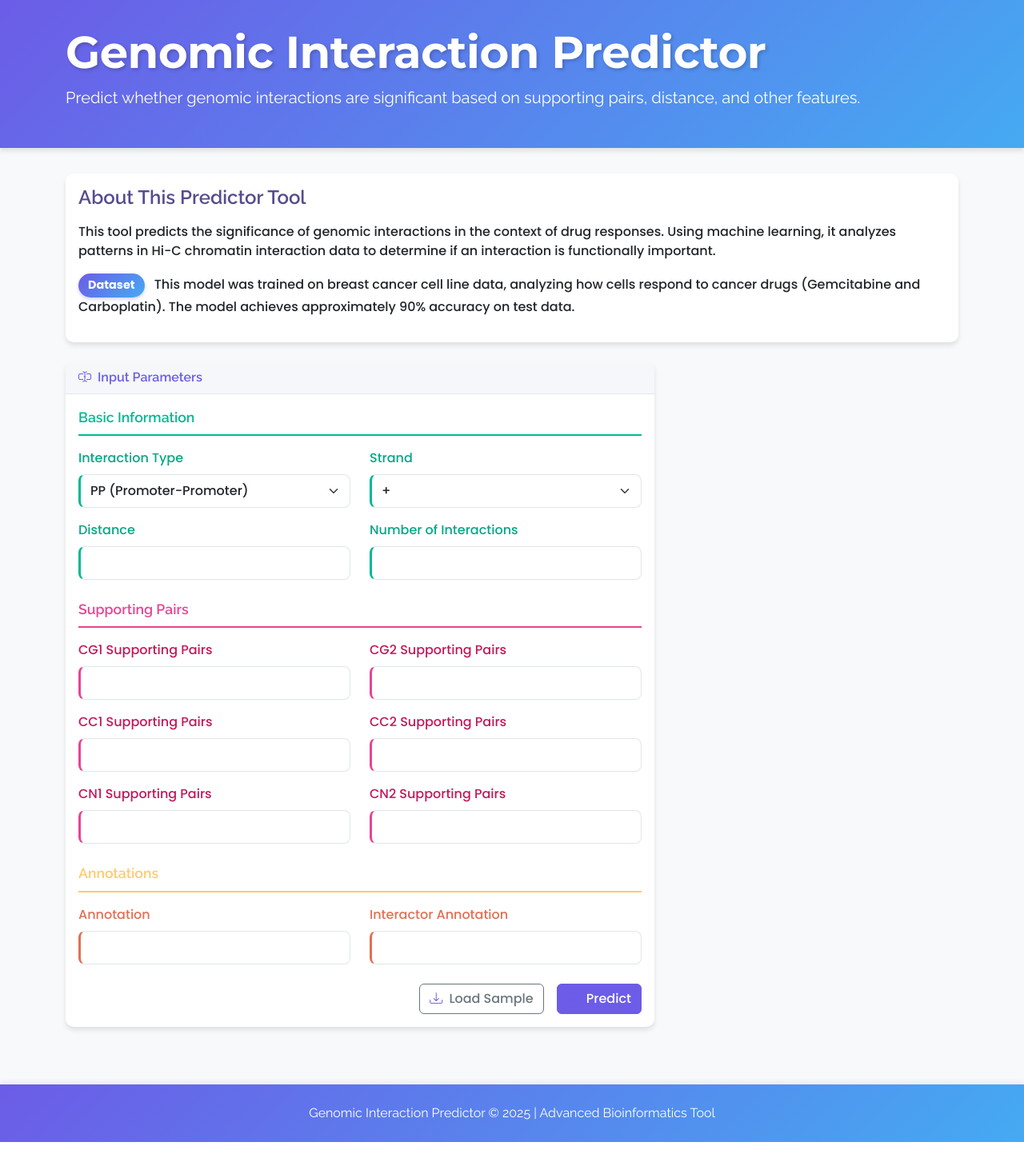
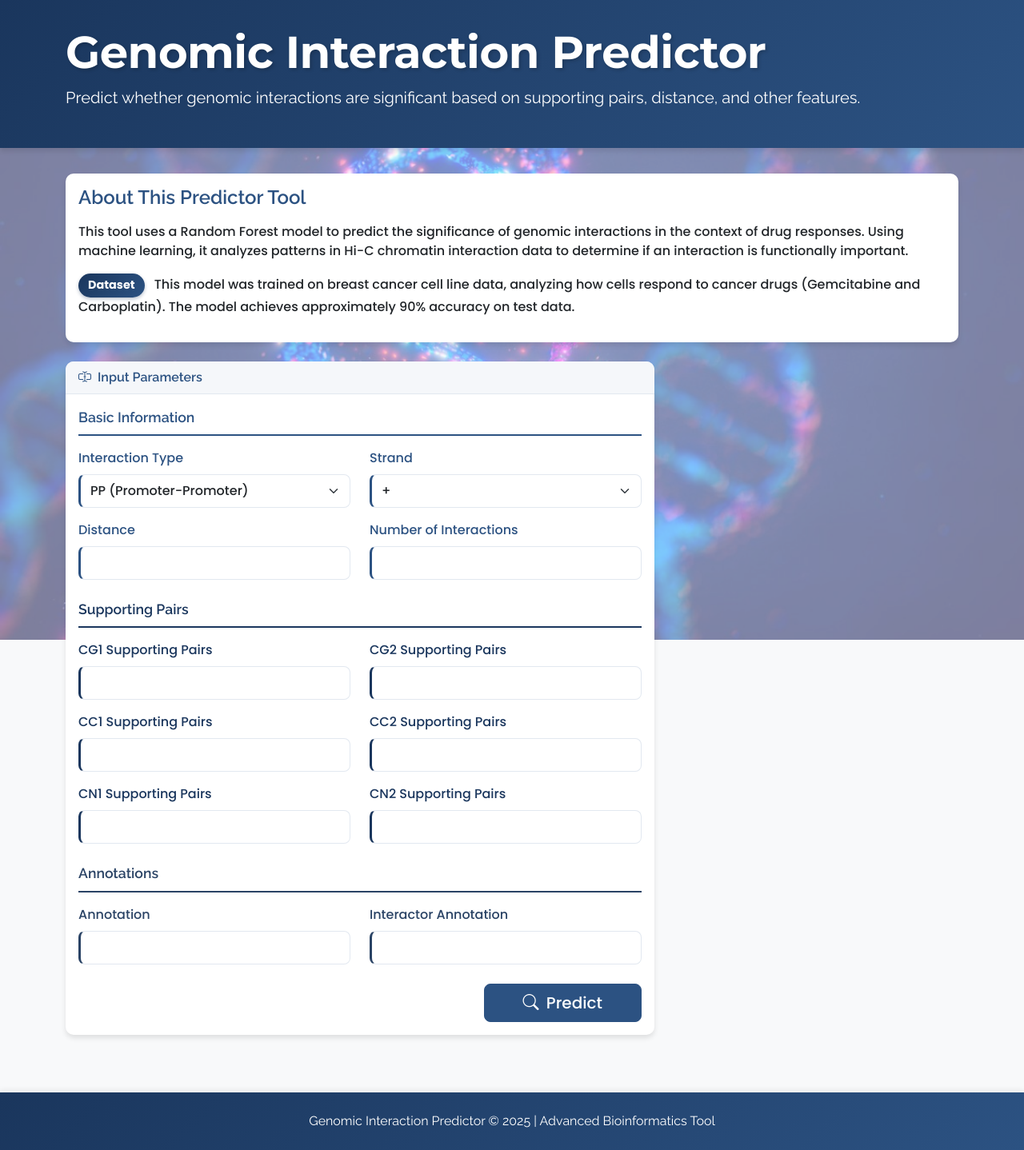
Before and after one commit to SravanthiRavulakolla/genome, a Flask app: page / in a window 1280 px wide. Shown: the whole page at 80% size. Run offline with Flask 2, Linux system fonts and the light colour scheme.

Commit message:
Add DNA background image and update UI with professional blue color scheme

```diff
--- a/genome-main/app.py
+++ b/genome-main/app.py
@@ -6,7 +6,7 @@ import os
 import json
 from scripts.genomic_classification import preprocess_data
 
-app = Flask(__name__)
+app = Flask(__name__, static_folder='static', static_url_path='/static')
 
 
 current_dir = os.path.dirname(os.path.abspath(__file__))
--- a/genome-main/templates/index.html
+++ b/genome-main/templates/index.html
@@ -18,9 +18,26 @@
         font-family: "Poppins", sans-serif;
         background-color: #f8f9fa;
         color: #333;
+        position: relative;
       }
+
+      body:before {
+        content: "";
+        position: fixed;
+        top: 0;
+        left: 0;
+        width: 100%;
+        height: 100%;
+        background-image: url("/static/images/dna-background.jpg");
+        background-size: cover;
+        background-position: center;
+        background-repeat: no-repeat;
+        opacity: 0.5;
+        z-index: -1;
+      }
+
       .header {
-        background: linear-gradient(135deg, #6c5ce7 0%, #45aaf2 100%);
+        background: linear-gradient(135deg, #1a365d 0%, #2c5282 100%);
         color: white;
         padding: 2rem 0;
         margin-bottom: 2rem;
@@ -53,22 +70,22 @@
         border-bottom: 1px solid #e2e8f0;
         font-weight: 600;
         border-radius: 10px 10px 0 0 !important;
-        color: #6c5ce7;
+        color: #2c5282;
         font-family: 'Raleway', sans-serif;
       }
       .form-label {
         font-weight: 500;
       }
       .btn-primary {
-        background-color: #6c5ce7;
-        border-color: #6c5ce7;
+        background-color: #2c5282;
+        border-color: #2c5282;
         transition: all 0.3s ease;
       }
       .btn-primary:hover {
-        background-color: #5145cd;
-        border-color: #5145cd;
+        background-color: #1a365d;
+        border-color: #1a365d;
         transform: translateY(-2px);
-        box-shadow: 0 4px 8px rgba(108, 92, 231, 0.3);
+        box-shadow: 0 4px 8px rgba(26, 54, 93, 0.3);
       }
       .result-card {
         display: none;
@@ -78,37 +95,37 @@
         display: block;
       }
       .prediction-yes {
-        color: #00b894;
+        color: #2c5282;
         font-weight: bold;
         font-size: 2.5rem;
         text-align: center;
         font-family: 'Montserrat', sans-serif;
-        text-shadow: 0 1px 2px rgba(0, 184, 148, 0.2);
+        text-shadow: 0 1px 2px rgba(44, 82, 130, 0.2);
       }
       .prediction-no {
-        color: #ff7675;
+        color: #1a202c;
         font-weight: bold;
         font-size: 2.5rem;
         text-align: center;
         font-family: 'Montserrat', sans-serif;
-        text-shadow: 0 1px 2px rgba(255, 118, 117, 0.2);
+        text-shadow: 0 1px 2px rgba(26, 32, 44, 0.2);
       }
       .match {
-        color: #00b894;
+        color: #2c5282;
       }
       .no-match {
-        color: #ff7675;
+        color: #1a202c;
       }
       .probability-bar {
         height: 20px;
-        background-color: #dfe6e9;
+        background-color: #e2e8f0;
         border-radius: 10px;
         overflow: hidden;
         margin-top: 5px;
       }
       .probability-fill {
         height: 100%;
-        background: linear-gradient(90deg, #6c5ce7 0%, #45aaf2 100%);
+        background: linear-gradient(90deg, #1a365d 0%, #2c5282 100%);
         transition: width 0.5s ease;
       }
       .form-section {
@@ -119,12 +136,13 @@
         font-weight: 600;
         margin-bottom: 1rem;
         padding-bottom: 0.5rem;
-        border-bottom: 2px solid #dfe6e9;
+        border-bottom: 2px solid #e2e8f0;
         font-family: 'Raleway', sans-serif;
+        color: #2c5282;
       }
       #predictionExplanation {
         background-color: #f8f9fa;
-        border-left: 4px solid #6c5ce7;
+        border-left: 4px solid #2c5282;
         padding: 0.75rem 1rem;
         margin-top: 1rem;
         border-radius: 0 5px 5px 0;
@@ -133,36 +151,36 @@
         line-height: 1.6;
       }
       .about-section h4 {
-        color: #574b90;
+        color: #2c5282;
         font-weight: 700;
         font-family: 'Raleway', sans-serif;
       }
       .dataset-label {
         display: inline-block;
-        background: linear-gradient(135deg, #6c5ce7 0%, #45aaf2 100%);
+        background: linear-gradient(135deg, #1a365d 0%, #2c5282 100%);
         color: white;
         font-weight: 600;
         padding: 0.25rem 0.75rem;
         border-radius: 20px;
         margin-right: 0.5rem;
         font-size: 0.9rem;
-        box-shadow: 0 2px 4px rgba(108, 92, 231, 0.3);
+        box-shadow: 0 2px 4px rgba(26, 54, 93, 0.3);
       }
       .form-control, .form-select {
         border-radius: 8px;
         padding: 0.5rem 0.75rem;
-        border: 1px solid #dfe6e9;
+        border: 1px solid #e2e8f0;
         transition: all 0.3s ease;
       }
       .form-control:focus, .form-select:focus {
-        border-color: currentColor;
-        box-shadow: 0 0 0 3px rgba(108, 92, 231, 0.1);
+        border-color: #2c5282;
+        box-shadow: 0 0 0 3px rgba(44, 82, 130, 0.1);
       }
       .bi {
-        color: #6c5ce7;
+        color: #2c5282;
       }
       footer {
-        background: linear-gradient(135deg, #6c5ce7 0%, #45aaf2 100%);
+        background: linear-gradient(135deg, #1a365d 0%, #2c5282 100%);
         color: white;
         font-family: 'Raleway', sans-serif;
         padding: 1.5rem 0;
@@ -176,7 +194,7 @@
       }
       .card ul li:before {
         content: '•';
-        color: #6c5ce7;
+        color: #2c5282;
         font-weight: bold;
         position: absolute;
         left: 0;
@@ -184,74 +202,74 @@
       }
       h2 {
         font-family: 'Raleway', sans-serif;
-        color: #6c5ce7;
+        color: #2c5282;
         font-weight: 600;
         margin-bottom: 1.5rem;
       }
       h3 {
         font-family: 'Montserrat', sans-serif;
-        color: #e17055;
+        color: #1a365d;
         font-weight: 600;
       }
       h4, h5, h6 {
         font-family: 'Poppins', sans-serif;
-        color: #00b894;
+        color: #2c5282;
       }
 
-      /* Different colored section titles */
+      /* Form sections with blue variations */
       .form-section:nth-child(1) .section-title {
-        color: #00b894;
-        border-bottom-color: #00b894;
+        color: #2c5282;
+        border-bottom-color: #2c5282;
       }
       .form-section:nth-child(2) .section-title {
-        color: #e84393;
-        border-bottom-color: #e84393;
+        color: #1a365d;
+        border-bottom-color: #1a365d;
       }
       .form-section:nth-child(3) .section-title {
-        color: #fdcb6e;
-        border-bottom-color: #fdcb6e;
+        color: #2a4365;
+        border-bottom-color: #2a4365;
       }
 
-      /* Different colored form labels */
+      /* Form labels */
       .form-section:nth-child(1) .form-label {
-        color: #00a885;
+        color: #2c5282;
       }
       .form-section:nth-child(2) .form-label {
-        color: #c2185b;
+        color: #1a365d;
       }
       .form-section:nth-child(3) .form-label {
-        color: #e17055;
+        color: #2a4365;
       }
 
       /* Input field borders */
       .form-section:nth-child(1) .form-control,
       .form-section:nth-child(1) .form-select {
-        border-left: 3px solid #00b894;
+        border-left: 3px solid #2c5282;
       }
       .form-section:nth-child(2) .form-control,
       .form-section:nth-child(2) .form-select {
-        border-left: 3px solid #e84393;
+        border-left: 3px solid #1a365d;
       }
       .form-section:nth-child(3) .form-control,
       .form-section:nth-child(3) .form-select {
-        border-left: 3px solid #e17055;
+        border-left: 3px solid #2a4365;
       }
 
       /* Focus colors for inputs */
       .form-section:nth-child(1) .form-control:focus,
       .form-section:nth-child(1) .form-select:focus {
-        border-color: #00b894;
-        box-shadow: 0 0 0 3px rgba(0, 184, 148, 0.1);
+        border-color: #2c5282;
+        box-shadow: 0 0 0 3px rgba(44, 82, 130, 0.1);
       }
       .form-section:nth-child(2) .form-control:focus,
       .form-section:nth-child(2) .form-select:focus {
-        border-color: #e84393;
-        box-shadow: 0 0 0 3px rgba(232, 67, 147, 0.1);
+        border-color: #1a365d;
+        box-shadow: 0 0 0 3px rgba(26, 54, 93, 0.1);
       }
       .form-section:nth-child(3) .form-control:focus,
       .form-section:nth-child(3) .form-select:focus {
-        border-color: #e17055;
-        box-shadow: 0 0 0 3px rgba(225, 112, 85, 0.1);
+        border-color: #2a4365;
+        box-shadow: 0 0 0 3px rgba(42, 67, 101, 0.1);
       }
     </style>
   </head>
@@ -271,7 +289,7 @@
         <div class="card-body about-section">
           <h4 class="mb-3">About This Predictor Tool</h4>
           <p>
-            This tool predicts the significance of genomic interactions in the context of drug responses. Using machine learning, it analyzes patterns in Hi-C chromatin interaction data to determine if an interaction is functionally important.
+            This tool uses a Random Forest model to predict the significance of genomic interactions in the context of drug responses. Using machine learning, it analyzes patterns in Hi-C chromatin interaction data to determine if an interaction is functionally important.
           </p>
           <p>
             <span class="dataset-label">Dataset</span> This model was trained on breast cancer cell line data, analyzing how cells respond to cancer drugs (Gemcitabine and Carboplatin). The model achieves approximately 90% accuracy on test data.
@@ -457,15 +475,8 @@
                 </div>
 
                 <div class="d-grid gap-2 d-md-flex justify-content-md-end">
-                  <button
-                    type="button"
-                    class="btn btn-outline-secondary me-md-2"
-                    id="loadSampleBtn"
-                  >
-                    <i class="bi bi-download me-1"></i> Load Sample
-                  </button>
-                  <button type="submit" class="btn btn-primary">
-                    <i class="bi bi-search me-1"></i> Predict
+                  <button type="submit" class="btn btn-primary btn-lg px-5 text-center">
+                    <i class="bi bi-search me-1 text-white"></i> Predict
                   </button>
                 </div>
               </form>
@@ -483,29 +494,6 @@
                 <h5>Predicted Significance:</h5>
                 <h3 id="predictionResult" class="mb-3"></h3>
                 <div id="predictionExplanation" class="mb-4 p-3 bg-light rounded"></div>
-              </div>
-
-              <div class="card">
-                <div class="card-header">
-                  <i class="bi bi-info-circle me-2"></i>About
-                </div>
-                <div class="card-body">
-                  <p>
-                    This tool uses a Random Forest model to predict whether genomic
-                    interactions are significant based on supporting pairs,
-                    distance, and other features.
-                  </p>
-                  <p>
-                    The model achieves approximately 90% accuracy on the test set.
-                  </p>
-                  <p>Key features for prediction:</p>
-                  <ul>
-                    <li>Supporting pair counts</li>
-                    <li>Number of interactions</li>
-                    <li>Distance between interacting regions</li>
-                    <li>Supporting pairs ratio between replicates</li>
-                  </ul>
-                </div>
               </div>
             </div>
           </div>
@@ -525,31 +513,6 @@
         const form = document.getElementById("predictionForm");
         const resultCard = document.getElementById("resultCard");
         const predictionResult = document.getElementById("predictionResult");
-        const loadSampleBtn = document.getElementById("loadSampleBtn");
-
-        // Load a random sample from the dataset
-        loadSampleBtn.addEventListener("click", function () {
-          fetch("/sample")
-            .then((response) => response.json())
-            .then((data) => {
-              if (data.error) {
-                alert("Error loading sample: " + data.error);
-                return;
-              }
-
-              // Fill the form with sample data
-              for (const [key, value] of Object.entries(data)) {
-                const input = document.getElementById(key);
-                if (input) {
-                  input.value = value;
-                }
-              }
-            })
-            .catch((error) => {
-              console.error("Error:", error);
-              alert("Error loading sample data");
-            });
-        });
 
         // Handle form submission
         form.addEventListener("submit", function (e) {
```
